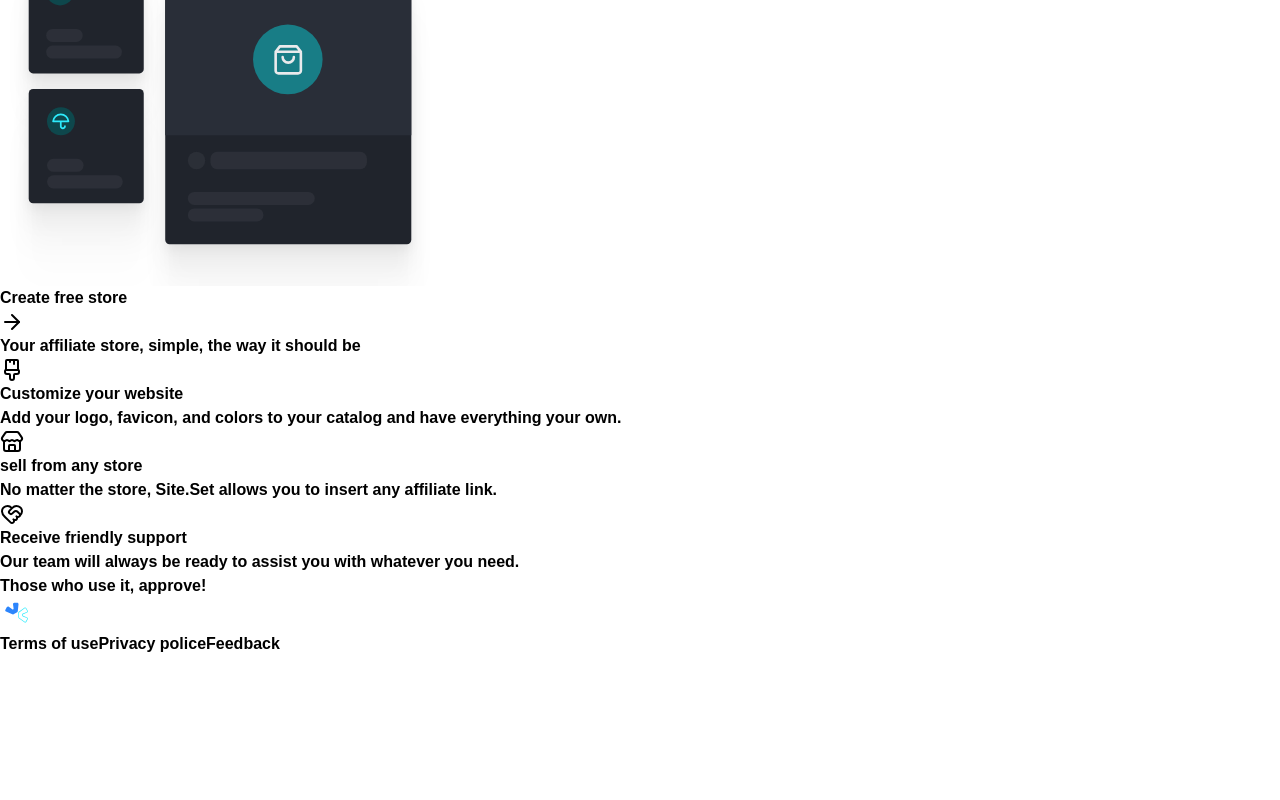
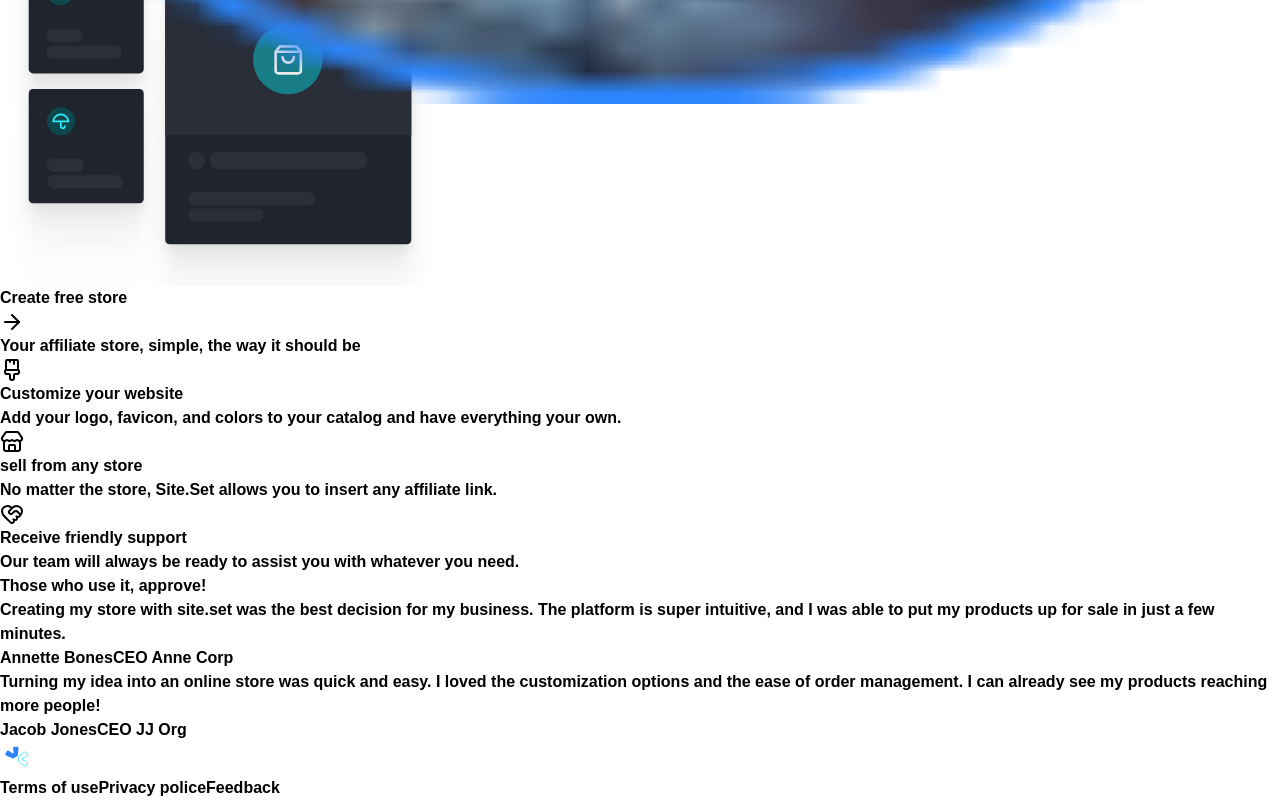
Before and after one commit to Guihenrique62/site-gui, a Next.js app: page / in a window 1280 px wide. Shown: the part 696-1496 px from the top of the page. Before the commit the page ends 1352 px from the top, so only its background shows below. Built offline with nearby package versions, Linux system fonts and the light colour scheme; a web font is replaced by a local one.

Commit message:
add map of custumers object

```diff
--- a/src/components/customer-story-section/custumer-story-section.tsx
+++ b/src/components/customer-story-section/custumer-story-section.tsx
@@ -1,11 +1,12 @@
 import { PT_Sans_Caption } from "next/font/google"
+import Image from "next/image"
 
 const ptSansCaption = PT_Sans_Caption({
     subsets: ['latin'],
     weight: '700'
 })
 
-const custumerStory = [
+const custumerStories = [
     {
         content: 'Creating my store with site.set was the best decision for my business. The platform is super intuitive, and I was able to put my products up for sale in just a few minutes.',
         author: {
@@ -33,9 +34,28 @@
                 <h2 className={`${ptSansCaption.className} text-heading-xl text-gray-100 `}>Those who use it, approve!</h2>
 
                 <div className="grid gap-8 md:grid-cols-2">
+                    {custumerStories.map((custumerStory) => (
+                        <div key={custumerStory.author.name} className="flex flex-col gap-6 rounded-lg bg-gray-500 p-6 md:p-12">
+                            <p className="text-gray-200 text-balance">
+                                {custumerStory.content}
+                            </p>
+                            <div className="flex items-center gap-3 ">
+                                <div className="relative h-10 w-10 overflow-hidden rounded-full">
+                                    <Image
+                                        src={custumerStory.author.avatar}
+                                        alt={custumerStory.author.name}
+                                        fill
+                                        className="object-cover"
+                                    />
+                                </div>
 
-
-
+                                <div className="flex flex-col">
+                                    <strong className="text-gray-200 text-sm">{custumerStory.author.name}</strong>
+                                    <span className="text-xs text-gray-300">{custumerStory.author.role}</span>
+                                </div>
+                            </div>
+                        </div>
+                    ))}
                 </div>
             </div>
 
```
